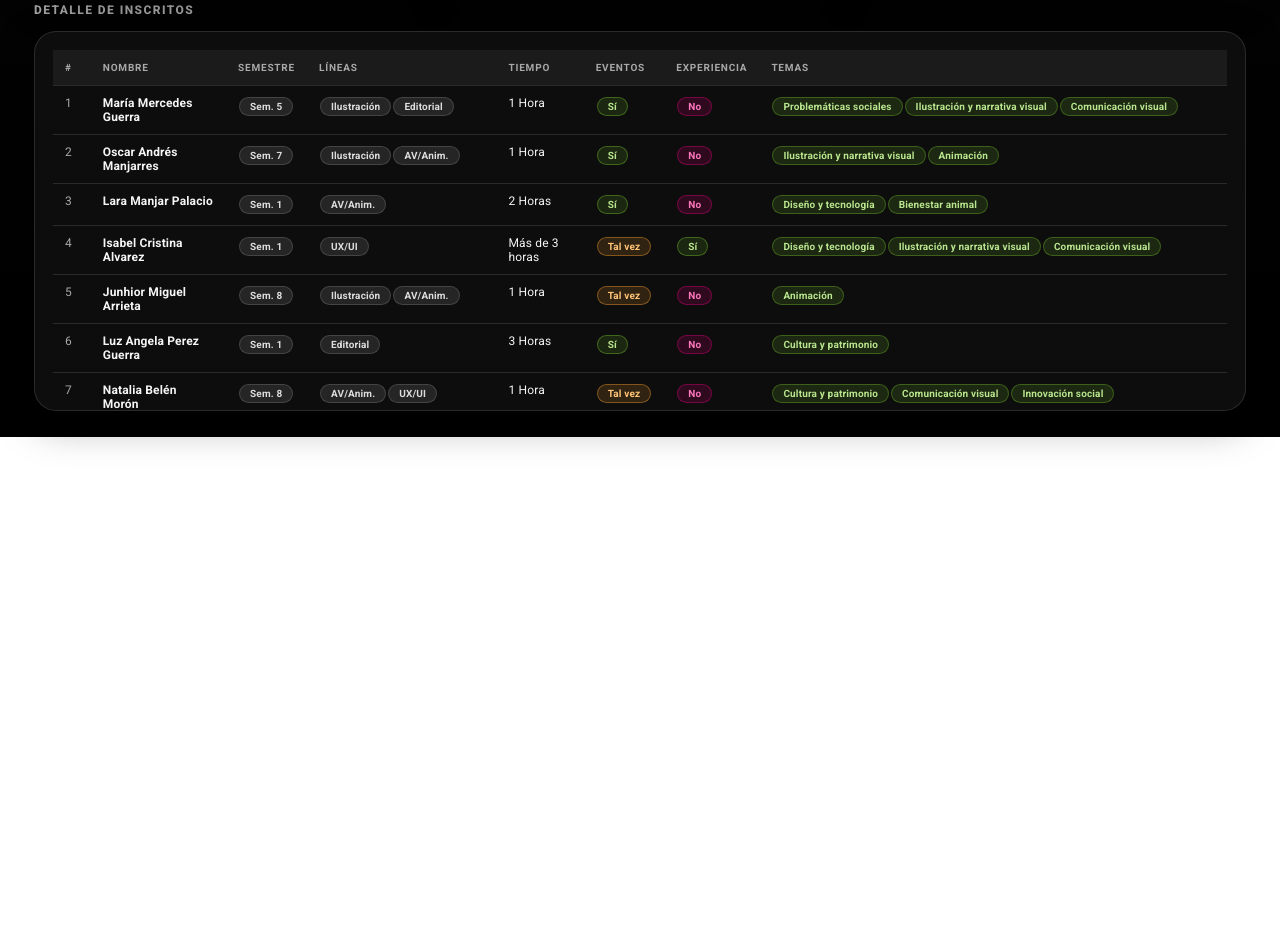
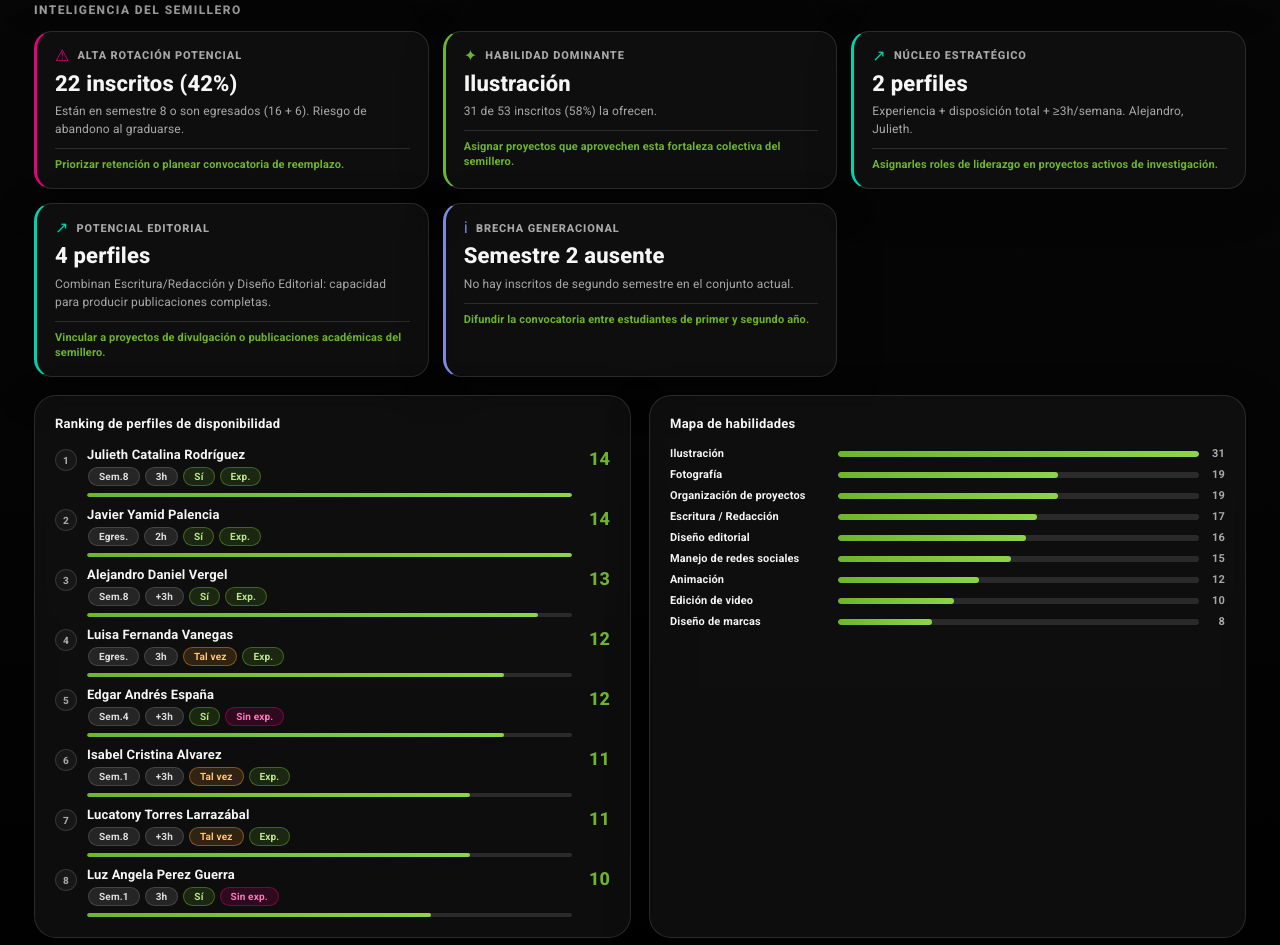
Before and after one commit to jugodekorozo/dashboard-semillero, a plain HTML site: page index.html in a window 1280 px wide. Shown: the part 1346-2291 px from the top of the page. Before the commit the page ends 1783 px from the top, so only its background shows below. Drawn offline with nearby package versions, Linux system fonts and the light colour scheme.

Commit message:
arquitectura dashboard gestion semillero

```diff
--- a/index.html
+++ b/index.html
@@ -119,6 +119,15 @@
     </div>
   </div>
 
+  <!-- Inteligencia del Semillero -->
+  <div class="section-title">Inteligencia del Semillero</div>
+  <div id="mod-insights" class="insight-grid"></div>
+
+  <div class="chart-grid-2">
+    <div class="card" id="mod-ranking"></div>
+    <div class="card" id="mod-skills"></div>
+  </div>
+
   <!-- Table -->
   <div class="section-title">Detalle de inscritos</div>
   <div class="card-table">
@@ -145,5 +154,7 @@
 <script src="js/data.js"></script>
 <script src="js/charts.js"></script>
 <script src="js/app.js"></script>
+<script src="js/analytics.js"></script>
+<script src="js/modules.js"></script>
 </body>
 </html>
--- /dev/null
+++ b/js/analytics.js
@@ -0,0 +1,183 @@
+(function () {
+
+  // Replica privada de count() de charts.js (no expuesta globalmente).
+  // Maneja tanto campos escalares como campos array (lines, topics, skills, goals).
+  function countField(arr, key) {
+    return arr.reduce(function (acc, d) {
+      var v = Array.isArray(d[key]) ? d[key] : [d[key]];
+      v.forEach(function (x) {
+        acc[x] = (acc[x] || 0) + 1;
+      });
+      return acc;
+    }, {});
+  }
+
+  // Score numérico por estudiante.
+  // tiempo: 1h=1, 2h=2, 3h=3, +3h=4
+  // experiencia previa: Sí=+3
+  // disposición eventos: Sí=+2, Tal vez=+1, No=+0
+  // habilidades: +1 por cada skill ofrecida
+  function profileScore(d) {
+    var score = 0;
+    if (d.time === '1 Hora')              score += 1;
+    else if (d.time === '2 Horas')        score += 2;
+    else if (d.time === '3 Horas')        score += 3;
+    else if (d.time === 'Más de 3 horas') score += 4;
+
+    if (d.previous === 'Sí') score += 3;
+
+    if (d.willing === 'Sí')           score += 2;
+    else if (d.willing === 'Tal vez') score += 1;
+
+    score += d.skills.length;
+    return score;
+  }
+
+  // Devuelve copia del array ordenada por profileScore descendente.
+  function availabilityRanking(data) {
+    return data.slice().sort(function (a, b) {
+      return profileScore(b) - profileScore(a);
+    });
+  }
+
+  // Objeto { skill: count } con todas las habilidades del subconjunto.
+  function skillFrequency(data) {
+    return countField(data, 'skills');
+  }
+
+  // Array de [skill, count] donde count <= threshold, ordenado asc por count.
+  // Con los 53 registros completos devuelve [] (ninguna skill llega a ≤3).
+  // Aparece con subconjuntos filtrados pequeños.
+  function rareSkills(data, threshold) {
+    if (threshold === undefined) threshold = 3;
+    var freq = skillFrequency(data);
+    return Object.entries(freq)
+      .filter(function (e) { return e[1] <= threshold; })
+      .sort(function (a, b) { return a[1] - b[1]; });
+  }
+
+  // Genera array de insight objects activos según condiciones del subset.
+  // Estructura: { type, icon, title, value, context, action }
+  function generateInsights(data) {
+    var insights = [];
+    var n = data.length;
+    if (!n) return insights;
+
+    var semCount = countField(data, 'semester');
+    var sem8Count  = semCount['8']        || 0;
+    var gradCount  = semCount['Egresado'] || 0;
+    var atRisk     = sem8Count + gradCount;
+
+    // R1 — Riesgo de rotación (>30% en sem 8 o egresado)
+    if (atRisk / n > 0.30) {
+      insights.push({
+        type: 'risk',
+        icon: '⚠',
+        title: 'Alta rotación potencial',
+        value: atRisk + ' inscritos (' + Math.round(atRisk / n * 100) + '%)',
+        context: 'Están en semestre 8 o son egresados (' + sem8Count + ' + ' + gradCount + '). Riesgo de abandono al graduarse.',
+        action: 'Priorizar retención o planear convocatoria de reemplazo.'
+      });
+    }
+
+    // F1 — Habilidad dominante (siempre activo)
+    var freq = skillFrequency(data);
+    var freqEntries = Object.entries(freq).sort(function (a, b) { return b[1] - a[1]; });
+    if (freqEntries.length) {
+      var top = freqEntries[0];
+      insights.push({
+        type: 'strength',
+        icon: '✦',
+        title: 'Habilidad dominante',
+        value: top[0],
+        context: top[1] + ' de ' + n + ' inscritos (' + Math.round(top[1] / n * 100) + '%) la ofrecen.',
+        action: 'Asignar proyectos que aprovechen esta fortaleza colectiva del semillero.'
+      });
+    }
+
+    // H1 — Habilidades críticas escasas (count ≤ 2)
+    var ultraRare = freqEntries.filter(function (e) { return e[1] <= 2; });
+    if (ultraRare.length) {
+      insights.push({
+        type: 'warning',
+        icon: '△',
+        title: 'Habilidades críticas escasas',
+        value: ultraRare.length + ' habilidad' + (ultraRare.length > 1 ? 'es' : ''),
+        context: ultraRare.map(function (e) { return e[0] + ' (' + e[1] + ')'; }).join(', ') + '.',
+        action: 'Considerar capacitación o búsqueda de perfiles complementarios.'
+      });
+    }
+
+    // O1 — Núcleo estratégico (experiencia + disposición + ≥3h)
+    var core = data.filter(function (d) {
+      return d.previous === 'Sí' &&
+             d.willing  === 'Sí' &&
+             (d.time === '3 Horas' || d.time === 'Más de 3 horas');
+    });
+    if (core.length) {
+      var coreNames = core.slice(0, 2).map(function (d) { return d.name.split(' ')[0]; }).join(', ');
+      insights.push({
+        type: 'opportunity',
+        icon: '↗',
+        title: 'Núcleo estratégico',
+        value: core.length + ' perfil' + (core.length > 1 ? 'es' : ''),
+        context: 'Experiencia + disposición total + ≥3h/semana. ' + coreNames + (core.length > 2 ? ' y otros.' : '.'),
+        action: 'Asignarles roles de liderazgo en proyectos activos de investigación.'
+      });
+    }
+
+    // O2 — Potencial editorial (escritura + diseño editorial simultáneos)
+    var editorial = data.filter(function (d) {
+      return d.skills.indexOf('Escritura / Redacción') !== -1 &&
+             d.skills.indexOf('Diseño editorial') !== -1;
+    });
+    if (editorial.length >= 2) {
+      insights.push({
+        type: 'opportunity',
+        icon: '↗',
+        title: 'Potencial editorial',
+        value: editorial.length + ' perfil' + (editorial.length > 1 ? 'es' : ''),
+        context: 'Combinan Escritura/Redacción y Diseño Editorial: capacidad para producir publicaciones completas.',
+        action: 'Vincular a proyectos de divulgación o publicaciones académicas del semillero.'
+      });
+    }
+
+    // A1 — Disponibilidad limitada (<35% con ≥3h)
+    var highTime = data.filter(function (d) {
+      return d.time === '3 Horas' || d.time === 'Más de 3 horas';
+    }).length;
+    if (highTime / n < 0.35) {
+      insights.push({
+        type: 'warning',
+        icon: '△',
+        title: 'Disponibilidad limitada',
+        value: highTime + ' inscritos (' + Math.round(highTime / n * 100) + '%)',
+        context: 'Solo el ' + Math.round(highTime / n * 100) + '% dispone de ≥3h semanales para proyectos sostenidos.',
+        action: 'Ajustar carga o dividir proyectos en módulos de menor dedicación.'
+      });
+    }
+
+    // G1 — Brecha generacional (semestre 2 ausente)
+    if (!semCount['2'] && n > 10) {
+      insights.push({
+        type: 'info',
+        icon: 'ℹ',
+        title: 'Brecha generacional',
+        value: 'Semestre 2 ausente',
+        context: 'No hay inscritos de segundo semestre en el conjunto actual.',
+        action: 'Difundir la convocatoria entre estudiantes de primer y segundo año.'
+      });
+    }
+
+    return insights;
+  }
+
+  window.DashboardAnalytics = {
+    profileScore:        profileScore,
+    availabilityRanking: availabilityRanking,
+    skillFrequency:      skillFrequency,
+    rareSkills:          rareSkills,
+    generateInsights:    generateInsights
+  };
+
+})();
--- a/js/app.js
+++ b/js/app.js
@@ -120,6 +120,7 @@
     updateKPIs(filtered);
     window.DashboardCharts.updateCharts(filtered, PALETTE, filtered.length);
     updateTable(filtered);
+    if (window.DashboardModules) window.DashboardModules.updateAll(filtered);
   }
 
   function resetFilters() {
--- /dev/null
+++ b/js/modules.js
@@ -0,0 +1,153 @@
+(function () {
+
+  var RARE_THRESHOLD = 3;
+
+  var typeClass = {
+    risk:        'insight-risk',
+    warning:     'insight-warning',
+    strength:    'insight-strength',
+    opportunity: 'insight-opportunity',
+    info:        'insight-info'
+  };
+
+  var timeShort = {
+    '1 Hora':          '1h',
+    '2 Horas':         '2h',
+    '3 Horas':         '3h',
+    'Más de 3 horas':  '+3h'
+  };
+
+  // ── INSIGHTS ────────────────────────────────────────────────────────
+
+  function renderInsights(containerId, data) {
+    var container = document.getElementById(containerId);
+    if (!container) return;
+
+    var insights = window.DashboardAnalytics.generateInsights(data);
+
+    if (!insights.length) {
+      container.innerHTML = '<div class="mod-empty">No se generaron insights para el filtro actual.</div>';
+      return;
+    }
+
+    container.innerHTML = insights.map(function (ins) {
+      return '<div class="insight-card ' + (typeClass[ins.type] || '') + '">' +
+        '<div class="insight-header">' +
+          '<span class="insight-icon">' + ins.icon + '</span>' +
+          '<span class="insight-title">' + ins.title + '</span>' +
+        '</div>' +
+        '<div class="insight-value">' + ins.value + '</div>' +
+        '<div class="insight-context">' + ins.context + '</div>' +
+        '<div class="insight-action">' + ins.action + '</div>' +
+      '</div>';
+    }).join('');
+  }
+
+  // ── RANKING DE PERFILES ─────────────────────────────────────────────
+
+  function renderProfileRanking(containerId, data) {
+    var container = document.getElementById(containerId);
+    if (!container) return;
+
+    var ranked = window.DashboardAnalytics.availabilityRanking(data);
+    var top = ranked.slice(0, 8);
+
+    if (!top.length) {
+      container.innerHTML =
+        '<div class="card-title">Ranking de perfiles</div>' +
+        '<div class="mod-empty">Sin datos para el filtro actual.</div>';
+      return;
+    }
+
+    var maxScore = window.DashboardAnalytics.profileScore(top[0]);
+
+    var rows = top.map(function (d, i) {
+      var score = window.DashboardAnalytics.profileScore(d);
+      var barPct = maxScore > 0 ? Math.round(score / maxScore * 100) : 0;
+      var semLabel = d.semester === 'Egresado' ? 'Egres.' : 'Sem.' + d.semester;
+      var wilClass = d.willing === 'Sí' ? 'pill-green' : d.willing === 'No' ? 'pill-red' : 'pill-orange';
+      var expClass = d.previous === 'Sí' ? 'pill-green' : 'pill-red';
+      var expLabel = d.previous === 'Sí' ? 'Exp.' : 'Sin exp.';
+
+      return '<div class="profile-row">' +
+        '<span class="profile-rank">' + (i + 1) + '</span>' +
+        '<div class="profile-info">' +
+          '<div class="profile-name">' + d.name + '</div>' +
+          '<div class="profile-meta">' +
+            '<span class="pill">' + semLabel + '</span>' +
+            '<span class="pill">' + (timeShort[d.time] || d.time) + '</span>' +
+            '<span class="pill ' + wilClass + '">' + d.willing + '</span>' +
+            '<span class="pill ' + expClass + '">' + expLabel + '</span>' +
+          '</div>' +
+          '<div class="profile-score-bar">' +
+            '<div class="profile-score-fill" style="width:' + barPct + '%"></div>' +
+          '</div>' +
+        '</div>' +
+        '<span class="profile-score-num">' + score + '</span>' +
+      '</div>';
+    }).join('');
+
+    container.innerHTML =
+      '<div class="card-title">Ranking de perfiles de disponibilidad</div>' +
+      '<div class="profile-list">' + rows + '</div>';
+  }
+
+  // ── MAPA DE HABILIDADES ─────────────────────────────────────────────
+
+  function renderSkillMap(containerId, data) {
+    var container = document.getElementById(containerId);
+    if (!container) return;
+
+    var freq = window.DashboardAnalytics.skillFrequency(data);
+    var entries = Object.entries(freq).sort(function (a, b) { return b[1] - a[1]; });
+
+    if (!entries.length) {
+      container.innerHTML =
+        '<div class="card-title">Mapa de habilidades</div>' +
+        '<div class="mod-empty">Sin datos para el filtro actual.</div>';
+      return;
+    }
+
+    var maxCount = entries[0][1];
+
+    var rows = entries.map(function (entry) {
+      var skill    = entry[0];
+      var count    = entry[1];
+      var isRare   = count <= RARE_THRESHOLD;
+      var barPct   = maxCount > 0 ? Math.round(count / maxCount * 100) : 0;
+      var fillClass = 'skill-bar-fill' + (isRare ? ' rare' : '');
+      var badge    = isRare ? '<span class="rare-badge">ESCASA</span>' : '';
+
+      return '<div class="skill-row">' +
+        '<span class="skill-label">' + skill + '</span>' +
+        '<div class="skill-bar-wrap">' +
+          '<div class="' + fillClass + '" style="width:' + barPct + '%"></div>' +
+        '</div>' +
+        '<span class="skill-count">' + count + '</span>' +
+        badge +
+      '</div>';
+    }).join('');
+
+    container.innerHTML =
+      '<div class="card-title">Mapa de habilidades</div>' +
+      '<div class="skill-map">' + rows + '</div>';
+  }
+
+  // ── API PÚBLICA ─────────────────────────────────────────────────────
+
+  function updateAll(data) {
+    renderInsights('mod-insights', data);
+    renderProfileRanking('mod-ranking', data);
+    renderSkillMap('mod-skills', data);
+  }
+
+  window.DashboardModules = { updateAll: updateAll };
+
+  // Auto-inicialización con RAW al cargar el script.
+  // app.js ya ejecutó applyFilters() pero DashboardModules no existía aún.
+  // Esta llamada puebla los tres módulos en la primera carga.
+  if (window.DashboardData && window.DashboardData.RAW) {
+    window.DashboardModules.updateAll(window.DashboardData.RAW);
+  }
+
+})();
--- a/styles/main.css
+++ b/styles/main.css
@@ -359,3 +359,243 @@ tr:hover td { background: rgba(255, 255, 255, 0.04); }
   .chart-grid, .chart-grid-2 { grid-template-columns: 1fr; }
   .main { padding: 12px; }
 }
+
+/* =========================================================
+   MÓDULOS DE INTELIGENCIA — analytics + modules
+   ========================================================= */
+
+/* Grid de insight cards */
+.insight-grid {
+  display: grid;
+  grid-template-columns: repeat(3, 1fr);
+  gap: 14px;
+  margin-bottom: 18px;
+}
+
+/* Card base */
+.insight-card {
+  background: var(--surface);
+  border: 1px solid var(--border);
+  border-left: 3px solid var(--muted);
+  border-radius: var(--radius-lg);
+  backdrop-filter: blur(10px);
+  box-shadow: var(--shadow);
+  padding: 16px 18px;
+  display: flex;
+  flex-direction: column;
+  gap: 6px;
+  transition: transform 0.2s, box-shadow 0.2s;
+}
+
+.insight-card:hover {
+  transform: translateY(-2px);
+  box-shadow: 0 12px 32px rgba(0, 0, 0, 0.35);
+}
+
+/* Variantes de tipo */
+.insight-risk        { border-left-color: var(--accent-2); }
+.insight-warning     { border-left-color: var(--accent-3); }
+.insight-strength    { border-left-color: var(--accent); }
+.insight-opportunity { border-left-color: #00d4aa; }
+.insight-info        { border-left-color: #7b8cde; }
+
+/* Anatomía interna */
+.insight-header {
+  display: flex;
+  align-items: center;
+  gap: 8px;
+  margin-bottom: 2px;
+}
+
+.insight-icon { font-size: 16px; line-height: 1; }
+
+.insight-risk     .insight-icon { color: var(--accent-2); }
+.insight-warning  .insight-icon { color: var(--accent-3); }
+.insight-strength .insight-icon { color: var(--accent); }
+.insight-opportunity .insight-icon { color: #00d4aa; }
+.insight-info     .insight-icon { color: #7b8cde; }
+
+.insight-title {
+  font-size: 11px;
+  font-weight: 800;
+  text-transform: uppercase;
+  letter-spacing: 0.08em;
+  color: var(--muted);
+}
+
+.insight-value {
+  font-size: 22px;
+  font-weight: 800;
+  color: var(--text);
+  line-height: 1.1;
+}
+
+.insight-context {
+  font-size: 12px;
+  color: var(--muted);
+  line-height: 1.5;
+}
+
+.insight-action {
+  font-size: 11px;
+  font-weight: 600;
+  color: var(--accent);
+  margin-top: 4px;
+  padding-top: 8px;
+  border-top: 1px solid var(--border);
+  line-height: 1.4;
+}
+
+/* ---- Ranking de perfiles ---- */
+.profile-list {
+  display: flex;
+  flex-direction: column;
+  gap: 10px;
+  margin-top: 4px;
+}
+
+.profile-row {
+  display: flex;
+  align-items: flex-start;
+  gap: 10px;
+}
+
+.profile-rank {
+  width: 22px;
+  height: 22px;
+  min-width: 22px;
+  background: var(--surface-strong);
+  border: 1px solid var(--border);
+  border-radius: 50%;
+  display: flex;
+  align-items: center;
+  justify-content: center;
+  font-size: 10px;
+  font-weight: 800;
+  color: var(--muted);
+  margin-top: 2px;
+}
+
+.profile-info { flex: 1; min-width: 0; }
+
+.profile-name {
+  font-size: 13px;
+  font-weight: 700;
+  color: var(--text);
+  white-space: nowrap;
+  overflow: hidden;
+  text-overflow: ellipsis;
+  margin-bottom: 4px;
+}
+
+.profile-meta {
+  display: flex;
+  flex-wrap: wrap;
+  gap: 3px;
+  margin-bottom: 6px;
+}
+
+.profile-score-bar {
+  height: 4px;
+  background: var(--border);
+  border-radius: 999px;
+  overflow: hidden;
+}
+
+.profile-score-fill {
+  height: 100%;
+  background: linear-gradient(90deg, var(--accent), #8dd44b);
+  border-radius: 999px;
+  transition: width 0.3s ease;
+}
+
+.profile-score-num {
+  font-size: 18px;
+  font-weight: 800;
+  color: var(--accent);
+  min-width: 28px;
+  text-align: right;
+  margin-top: 1px;
+}
+
+/* ---- Mapa de habilidades ---- */
+.skill-map {
+  display: flex;
+  flex-direction: column;
+  gap: 8px;
+  margin-top: 4px;
+}
+
+.skill-row {
+  display: flex;
+  align-items: center;
+  gap: 8px;
+}
+
+.skill-label {
+  font-size: 11px;
+  font-weight: 600;
+  color: var(--text);
+  width: 160px;
+  min-width: 160px;
+  white-space: nowrap;
+  overflow: hidden;
+  text-overflow: ellipsis;
+}
+
+.skill-bar-wrap {
+  flex: 1;
+  height: 6px;
+  background: var(--border);
+  border-radius: 999px;
+  overflow: hidden;
+}
+
+.skill-bar-fill {
+  height: 100%;
+  background: linear-gradient(90deg, var(--accent), #8dd44b);
+  border-radius: 999px;
+  transition: width 0.3s ease;
+}
+
+.skill-bar-fill.rare {
+  background: linear-gradient(90deg, var(--accent-3), #ffcc88);
+}
+
+.skill-count {
+  font-size: 11px;
+  font-weight: 700;
+  color: var(--muted);
+  min-width: 18px;
+  text-align: right;
+}
+
+.rare-badge {
+  font-size: 9px;
+  font-weight: 800;
+  color: var(--accent-3);
+  background: rgba(242, 153, 46, 0.15);
+  border: 1px solid rgba(242, 153, 46, 0.35);
+  border-radius: 999px;
+  padding: 2px 7px;
+  white-space: nowrap;
+  letter-spacing: 0.06em;
+}
+
+/* Estado vacío */
+.mod-empty {
+  text-align: center;
+  padding: 24px 16px;
+  color: var(--muted);
+  font-size: 13px;
+  font-style: italic;
+}
+
+@media (max-width: 1200px) {
+  .insight-grid { grid-template-columns: repeat(2, 1fr); }
+}
+
+@media (max-width: 700px) {
+  .insight-grid { grid-template-columns: 1fr; }
+  .skill-label { width: 110px; min-width: 110px; }
+}
```
